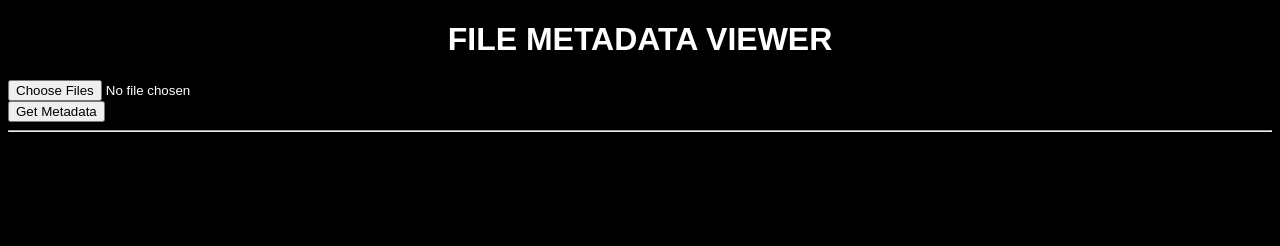
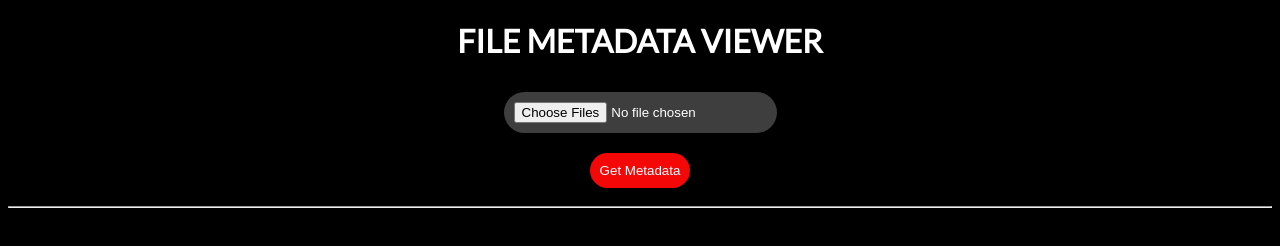
Before and after one commit to sleeplesseditor/ElectronMetadata, an Electron app: page src/index.html in a window 1280 px wide. Drawn offline with Linux system fonts and the light colour scheme; no server answers.

Commit message:
Minor styling updates

```diff
--- a/src/index.html
+++ b/src/index.html
@@ -10,6 +10,7 @@
         <meta name="description" content="">
         <meta name="viewport" content="width=device-width, initial-scale=1">
         <link rel="stylesheet" href="./style.css">
+        <link href="https://fonts.googleapis.com/css?family=Lato" rel="stylesheet">
     </head>
     <body>
         <!--[if lt IE 7]>
@@ -18,7 +19,7 @@
         <h1 class="title">File Metadata Viewer</h1>
 
         <form>
-            <div>
+            <div class="fileform">
               <label for="filepicker">
                 <input
                     id="filePicker"
@@ -26,10 +27,11 @@
                     type="file"
                     multiple
                 >
+                <br />
               </label>
             </div>
 
-            <button>Get Metadata</button>
+            <button class="metadata_btn">Get Metadata</button>
           </form>
 
           <hr />
--- a/src/style.css
+++ b/src/style.css
@@ -6,9 +6,45 @@ body {
 .title {
     text-align: center;
     text-transform: uppercase;
-    font-family: sans-serif;
+    font-family: 'Lato', sans-serif;
+}
+
+form {
+    display: flex;
+    justify-content: center;
+    align-items: center;
+    flex-direction: column;
+}
+
+input {
+    background-color: rgb(63, 62, 62);
+    padding: 10px;
+    border-radius: 50px;
+}
+
+
+.metadata_btn {
+    border-radius: 50px;
+    margin: 10px;
+    color: #fff;
+    border: none;
+    background-color: rgb(243, 7, 7);
+    text-align: center;
+    text-decoration: none;
+    padding: 10px;
+    cursor: pointer;
+    transition: all .6s;
+    justify-content: space-around;
+}
+
+.metadata_btn:hover {
+    background-color: rgb(5, 129, 1);
 }
 
 #data {
     color: #fff;
 }
+
+.fileform {
+    margin: 10px;
+}
```
